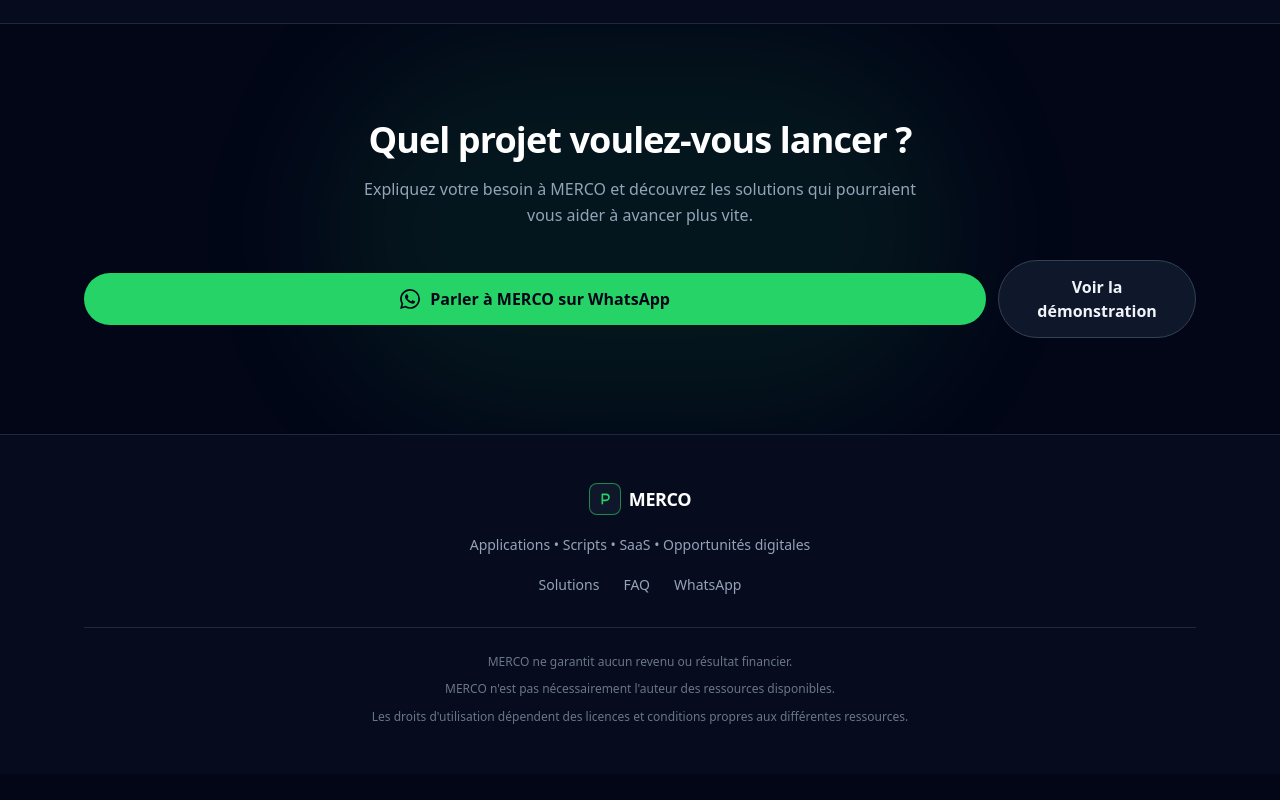
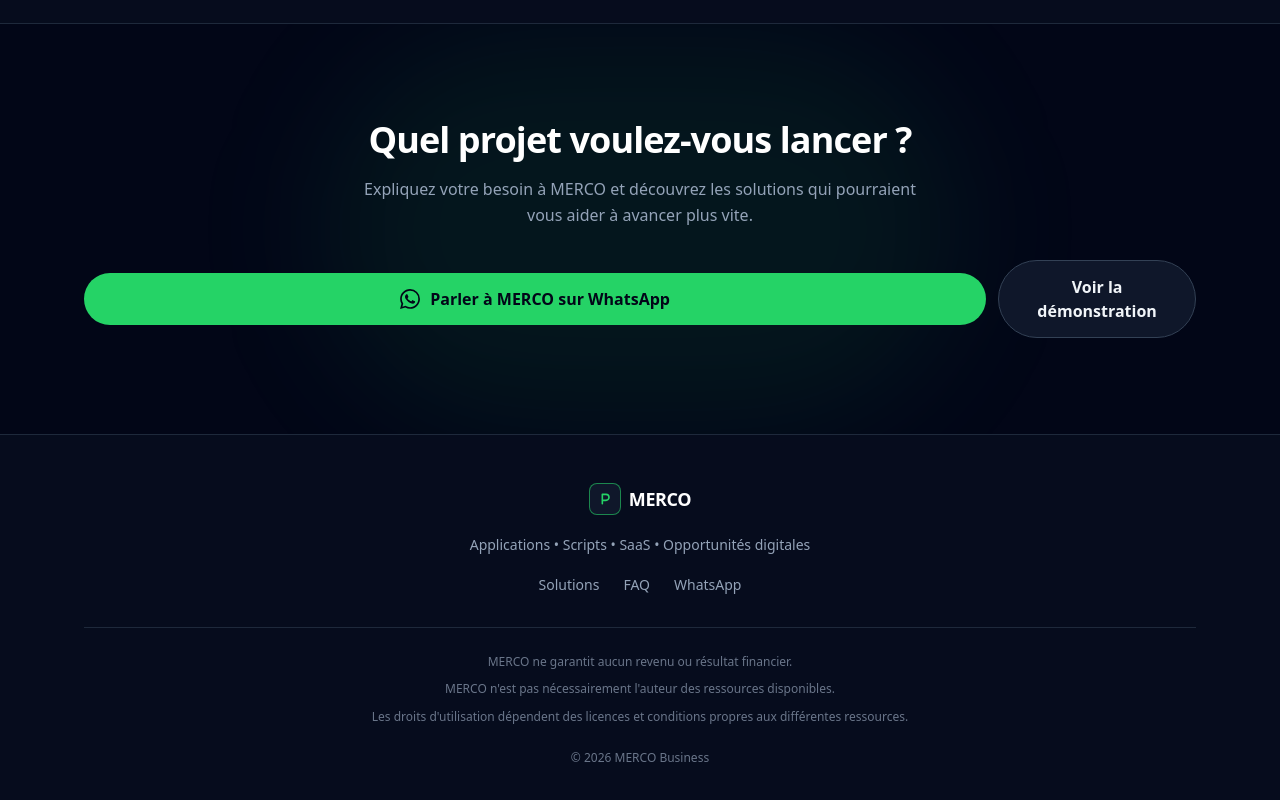
Before and after one commit to antoinebekono93-hue/landinpagesaas, a Next.js app: page / in a window 1280 px wide. Shown: the part 7248-8048 px from the top of the page. Before the commit the page ends 8022 px from the top, so only its background shows below. Built offline with nearby package versions, Linux system fonts and the light colour scheme; no server answers.

Commit message:
Add copyright line to footer

```diff
--- a/components/Footer.tsx
+++ b/components/Footer.tsx
@@ -70,6 +70,10 @@ export function Footer({ links = [], tagline, replaceDefaults }: FooterProps) {
             </li>
           </ul>
         </div>
+
+        <p className="mt-6 text-center text-xs font-medium text-muted/70">
+          © 2026 MERCO Business
+        </p>
       </div>
     </footer>
   );
```
